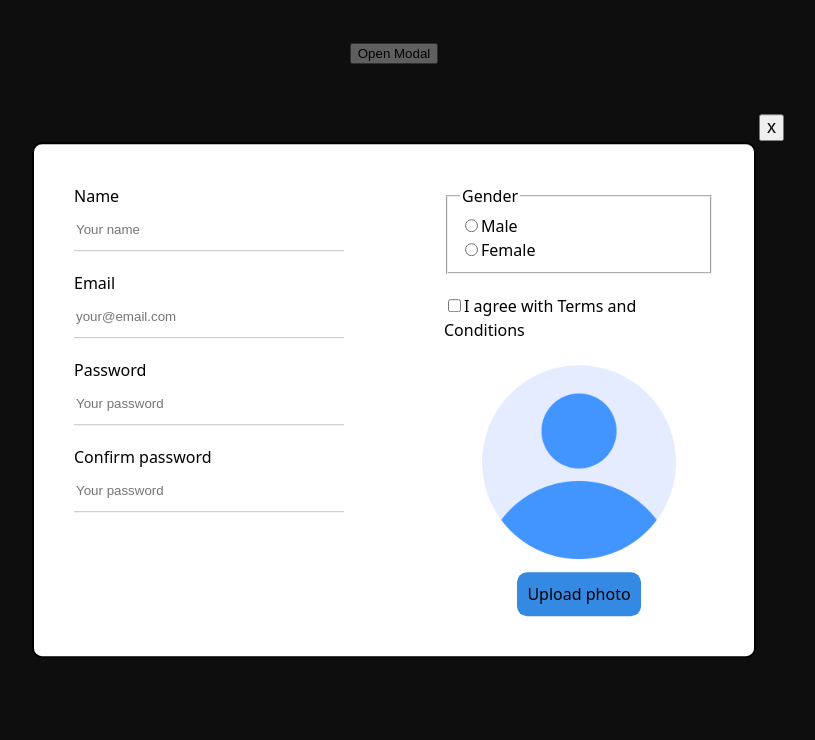
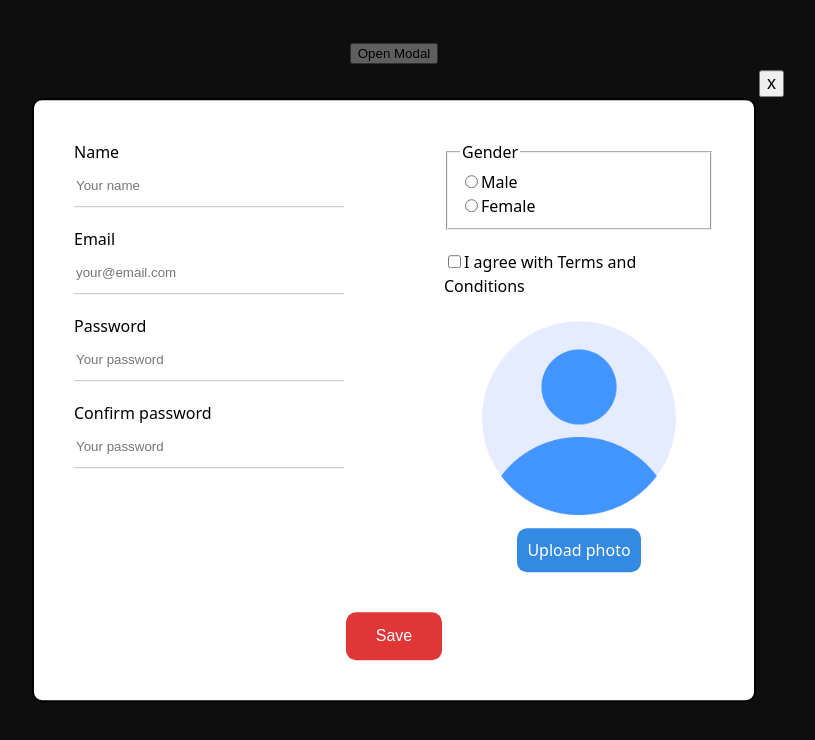
Before and after one commit to Shakhrii/rs-react-app, a React (Vite) app: page / in a window 1280 px wide. Both pictures are taken after a click on the button "Open Modal". Shown: the top 740 px of the page, without its empty margins (246-1061 px from the left). Built offline with nearby package versions, Linux system fonts and the light colour scheme.

Commit message:
feat: add action for saving form data

```diff
--- a/src/components/forms/uncontrolled/Uncontrolled.module.css
+++ b/src/components/forms/uncontrolled/Uncontrolled.module.css
@@ -1,5 +1,26 @@
 .form {
     width: 50vw;
+    display: flex;
+    flex-direction: column;
+    gap: 40px;
+}
+
+.form > button {
+    padding: 15px 30px;
+    border-radius: 10px;
+    border: none;
+    background-color: rgb(224, 54, 54);
+    font-size: 16px;
+    color: white;
+    align-self: center;
+    cursor: pointer;
+}
+
+.form > button:hover {
+    background-color: rgb(244, 100, 100);
+}
+
+.content {
     gap: 100px;
     display: flex;
     justify-content: space-between;
@@ -46,6 +67,7 @@
 
 .file > label {
     background-color: rgb(52, 137, 227);
+    color: white;
     padding: 10px;
     border-radius: 10px;
     cursor: pointer;
--- a/src/components/forms/uncontrolled/UncontrolledForm.tsx
+++ b/src/components/forms/uncontrolled/UncontrolledForm.tsx
@@ -1,7 +1,11 @@
 import styles from './Uncontrolled.module.css';
 import { useRef } from 'react';
 
-function UncontrolledForm() {
+interface UncontrolledFormProps {
+  saveHandler: () => void;
+}
+
+function UncontrolledForm({ saveHandler }: UncontrolledFormProps) {
   const nameRef = useRef<HTMLInputElement>(null);
   const emailRef = useRef<HTMLInputElement>(null);
   const passwordRef = useRef<HTMLInputElement>(null);
@@ -9,7 +13,12 @@ function UncontrolledForm() {
   const avatarRef = useRef<HTMLImageElement>(null);
   const fileRef = useRef<HTMLInputElement>(null);
 
-  const handleSubmit = () => {};
+  const handleSubmit = (formData: FormData) => {
+    const values = formData.entries;
+    console.log(values);
+
+    saveHandler();
+  };
 
   const handleUploadPhoto = () => {
     if (fileRef.current && fileRef.current.files && fileRef.current.files[0]) {
@@ -23,7 +32,8 @@ function UncontrolledForm() {
   };
 
   return (
-    <form className={styles.form} onSubmit={handleSubmit}>
+    <form action={handleSubmit} className={styles.form}>
+      <div className={styles.content}>
         <div className={styles.section}>
           <div className={styles.item}>
             <label htmlFor="name">Name</label>
@@ -97,6 +107,8 @@ function UncontrolledForm() {
             />
           </div>
         </div>
+      </div>
+      <button type="submit">Save</button>
     </form>
   );
 }
--- a/src/pages/main/MainPage.tsx
+++ b/src/pages/main/MainPage.tsx
@@ -8,12 +8,17 @@ function MainPage() {
   const closeHandler = () => {
     setModalOpen(false);
   };
+
+  const saveHandler = () => {
+    closeHandler();
+  };
+
   return (
     <div>
       <button onClick={() => setModalOpen(true)}>Open Modal</button>
       {isModalOpen && (
-        <Modal closeHandler={closeHandler}>
-          <UncontrolledForm />
+        <Modal closeHandler={saveHandler}>
+          <UncontrolledForm saveHandler={closeHandler} />
         </Modal>
       )}
     </div>
```
Lines whose indentation alone changed are shown as unchanged.
